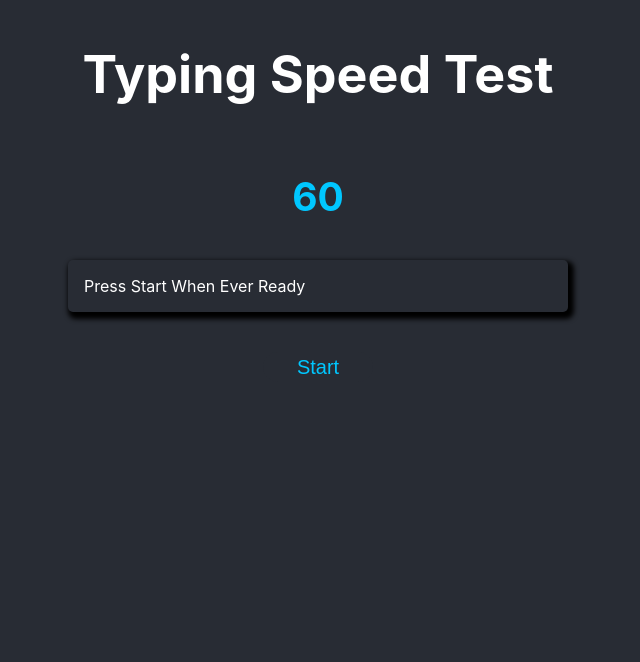
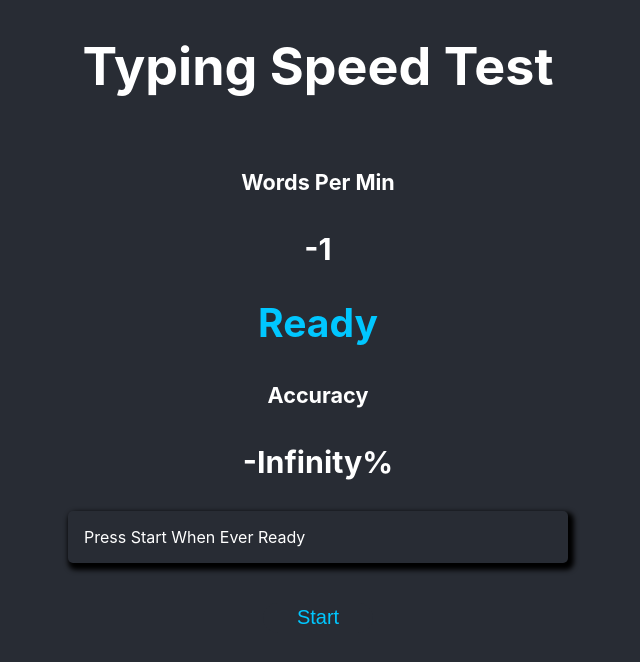
Before and after one commit to awilson02/typingSpeed, a React (Create React App) app in the folder typing-speed/: page / in a window 1280 px wide. Shown: the top 662 px of the page, without its empty margins (322-962 px from the left). Built offline with nearby package versions, Linux system fonts and the light colour scheme.

Commit message:
Update App.js
updated UI and changed how timer functions

```diff
--- a/typing-speed/src/App.js
+++ b/typing-speed/src/App.js
@@ -1,16 +1,17 @@
 
 import randomWords from 'random-words'
 import {useState} from "react";
+import { BrowserRouter, Route, Routes } from 'react-router-dom';
 import './App.css';
-
+import Profile from "./Profile.js";
 
 const words_num = 150
-const time = 60
+const time = "Ready"
 function App() {
 
   const [button, setButton] = useState("Start")
   const [text, setText] = useState([])
-  const [timer, setTimer] = useState([time])
+  const [timer, setTimer] = useState(time)
   const [timerClass, setTimerClass] = useState("timerB")
   const [read, setRead] = useState( true)
   const [running, setRun] = useState( false)
@@ -24,7 +25,11 @@ function App() {
 
   const [wordIn, setWordIn] = useState("")
 
+  const [results, setResults] = useState("resultDisabled")
+  const [resultTextWPM, setResultTextWPM] = useState("")
+  const [resultTextA, setResultTextA] = useState("")
 
+  const [accuracy, setAccuracy] = useState(false)
 
 
 
@@ -37,15 +42,13 @@ function App() {
 
 
   //test runner
-  function startTest()
-  {
+  async function startTest() {
 
     //resets vars and interval and clears user input
-      if(button === "Restart")
-      {
+    if (button === "Restart") {
       setButton("Start")
       setText([])
-          setTimer(60)
+      setTimer("Ready")
       setTimerClass("timerB")
       setRead(true)
       setRun(false)
@@ -54,12 +57,23 @@ function App() {
       setCorrectNum(-1)
       setCharInWord(0)
       setCurrWord(0)
+      setResults("resultDisabled")
       clearInterval(inter)
-          document.querySelector("textarea").value=""
+      document.querySelector("textarea").value = ""
+
       return;
     }
-      else {
+
     //setups text and focus users on text box
+
+    await new Promise(resolve => setTimeout(resolve, 500))
+    setTimer("Set")
+    await new Promise(resolve => setTimeout(resolve, 1100))
+    setTimer("Go")
+    await new Promise(resolve => setTimeout(resolve, 700))
+    setTimer(60)
+
+
     setCorrectNum(0)
     setText(textGenerator())
     setButton('Restart')
@@ -75,9 +89,7 @@ function App() {
             setTimerClass("timerRS")
           } else if (current < 40) {
             setTimerClass("timerY")
-                      }
-                      else
-                      {
+          } else {
             setTimerClass("timerG")
           }
           return current - 1;
@@ -90,20 +102,30 @@ function App() {
           setTimerClass("timerB")
           clearInterval(interval)
           setCorrectNum(wordPerMin())
+          if (correctNum > 38) {
+            setResultTextWPM("resultTextG")
+          } else {
+            setResultTextWPM("resultTextY")
+          }
+
+
           setRun(false)
           setFinished(true)
-
+          setResults("results")
+          getAccuracy()
           return "Finished"
         }
 
       })
     }, 1000)
     setInter(interval)
+
+
   }
 
 
 
-  }
+
 
 
 
@@ -120,6 +142,10 @@ function App() {
   //checks the user input for buttons like back space
   function inputHandler ({keyCode, key})
   {
+    if(read)
+    {
+      return;
+    }
     let userWord = wordIn.split(" ");
 
     //backspace
@@ -233,11 +259,42 @@ function App() {
     return  count;
   }
 
+  function getAccuracy()
+  {
+    if(!finished || accuracy)
+    {
+      return "";
+    }
+
+
+    if((Math.round((correctNum/(currWord+1))*10000)/100) >70)
+    {
+      setResultTextA("resultTextG")
+    }
+    else
+    {
+      setResultTextA("resultTextY")
+    }
+    setAccuracy(true)
+    return "";
+  }
+
   return (
       <div className="App">
         <header className="App-header">
           <h1>Typing Speed Test </h1>
+          <div className="headerContainer">
+            <div className ={results}>
+              <h5> Words Per Min</h5>
+              <h3 className={resultTextWPM}> {correctNum}</h3>
+            </div>
             <h2 className={timerClass}>{timer}</h2>
+            <div className ={results}>
+              <h5>Accuracy</h5>
+              <h3 className={resultTextA}> {Math.round((correctNum/(currWord))*10000)/100+"% "} {getAccuracy()}</h3>
+            </div>
+          </div>
+
         </header>
         {running  && (
             <div className="container">
@@ -282,11 +339,6 @@ function App() {
               <div className="content">
                 { correctNum === -1 &&
                 ("Press Start When Ever Ready") }
-                                { correctNum !==-1 &&
-                                (
-                                    "Words per min = " + (currWord+1) + " Accuracy = "
-                                    + Math.round((correctNum/(currWord+1))*10000)/100 + "% " + " Note: If the last word is unfinished it will count towards wpm but will be consider incorrect"
-                                )}
 
               </div>
             </div>
@@ -297,8 +349,8 @@ function App() {
 
         </div>
         <div className="userInActive">
-               <form>
-                   <textarea spellCheck={"false"} readOnly={read} onKeyDown={inputHandler} onChange={(e) => setWordIn(e.target.value)} value = {wordIn}>
+          <form >
+                   <textarea  spellCheck={"false"} readOnly={read} onKeyDown={inputHandler} onChange={(e) => setWordIn(e.target.value)} value={wordIn}>
 
                    </textarea>
           </form>
```
Lines whose indentation alone changed are shown as unchanged.
